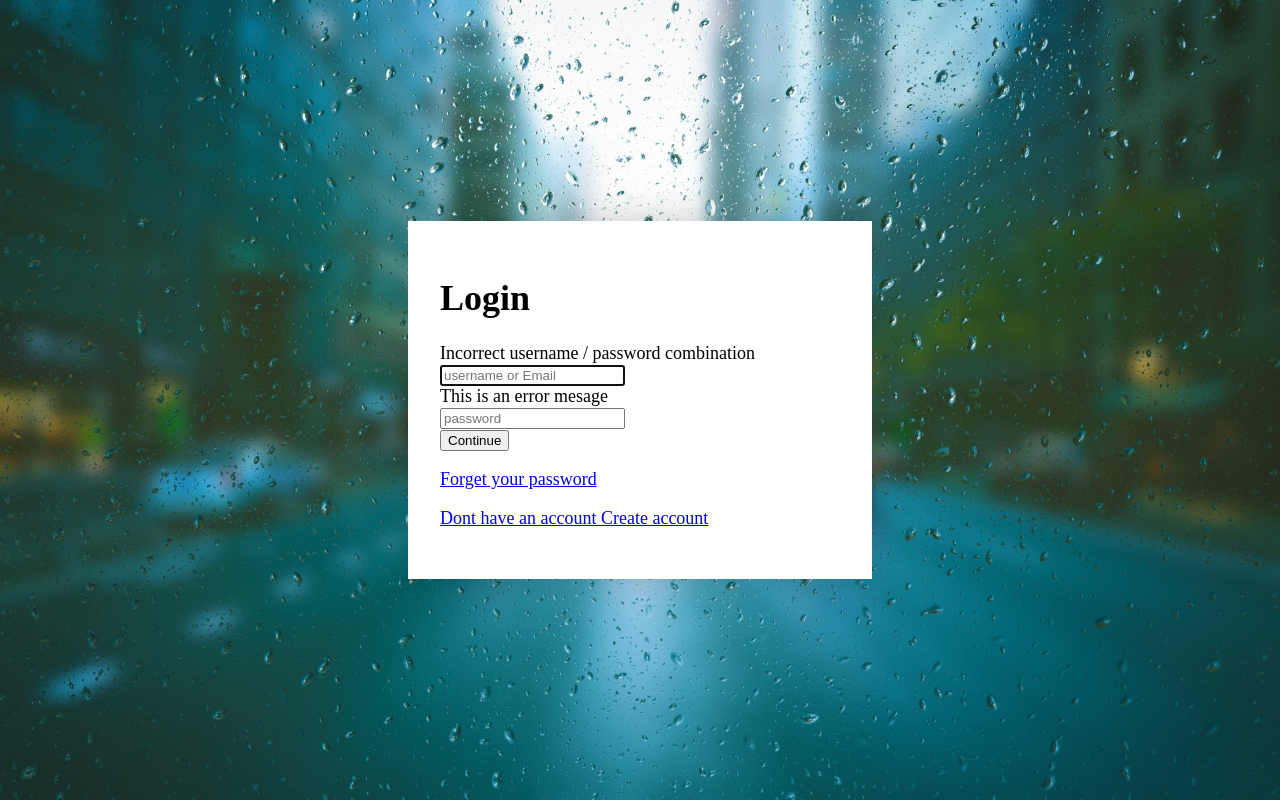
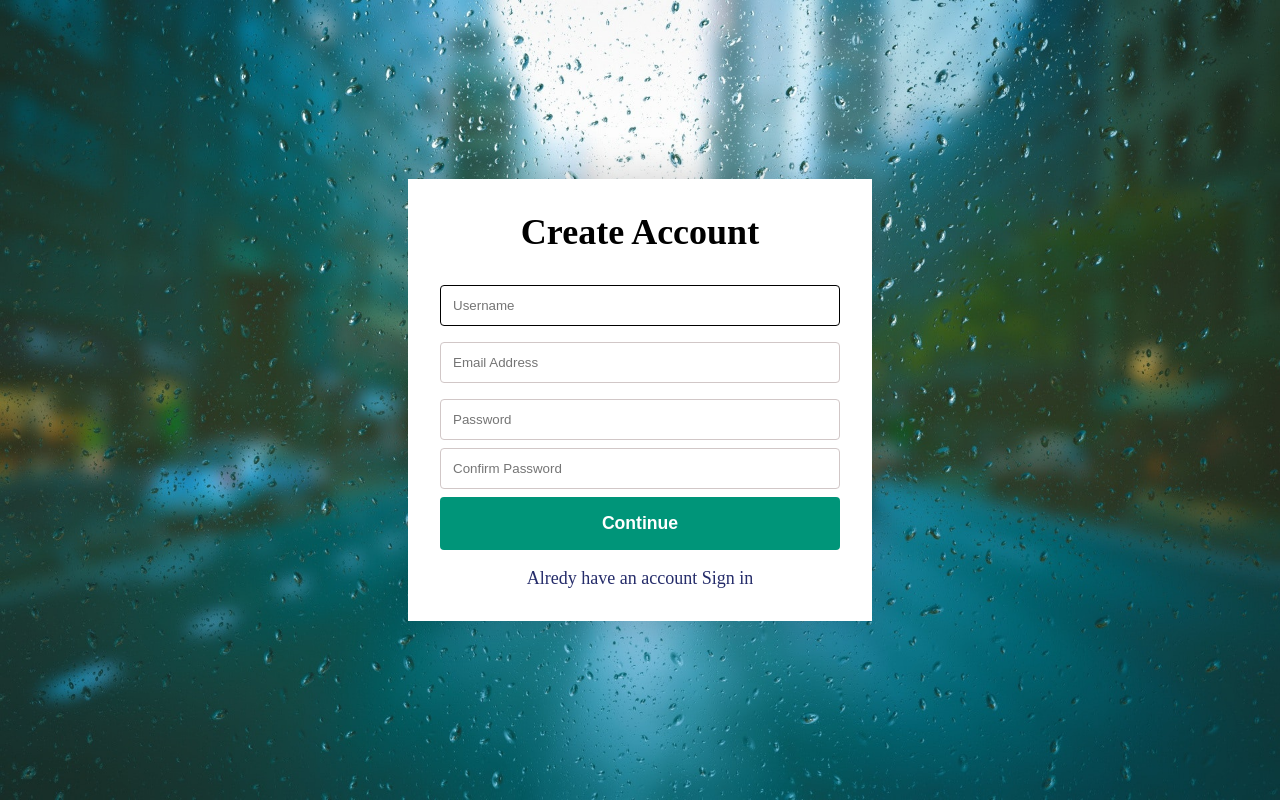
Before and after one commit to Dileepjatav/New_Js_project, a plain HTML site: page index.html in a window 1280 px wide. Drawn offline with Linux system fonts and the light colour scheme.

Commit message:
signup page

```diff
--- a/index.html
+++ b/index.html
@@ -6,23 +6,26 @@
     <meta name="viewport" content="width=device-width, initial-scale=1.0">
     <title>Login and Signup page</title>
     <link rel="stylesheet" href="./style.css">
+    <link rel="preconnect" href="https://fonts.googleapis.com">
+    <link rel="preconnect" href="https://fonts.gstatic.com" crossorigin>
+    <link href="https://fonts.googleapis.com/css2?family=Roboto:wght@400;500;700&display=swap" rel="stylesheet">
 </head>
 <body>
     <div class="container">
-        <form  class="form" id="login">
+        <form  class="form form--hidden" id="login">
             <h1 class="form__title">Login</h1>
-            <div class="form__message form__message_error">Incorrect username / password combination</div>
+            <div class="form__message form__message-error"></div>
 
-            <div class="form__input_group">
-                <input type="text" class="form__input" autofocus placeholder="username or Email">
-                <div class="form__input__error_message">This is an error mesage</div>
+            <div class="form__input-group">
+                <input type="text" class="form__input" autofocus placeholder="Username or Email">
+                <div class="form__input__error_message"></div>
 
 
             </div>
 
             <div class="form__input_group">
-                <input type="password" class="form__input" autofocus placeholder="password">
-                <div class="form__input__error_message"></div>
+                <input type="password" class="form__input" autofocus placeholder="Password">
+                <div class="form__input-error-message"></div>
 
 
             </div>
@@ -40,6 +43,47 @@
 
         </form>
 
+        <form  class="form " id="createAccount">
+            <h1 class="form__title">Create Account</h1>
+            <div class="form__message form__message-error"></div>
+
+            <div class="form__input-group">
+                <input type="text" class="form__input" autofocus placeholder="Username">
+                <div class="form__input__error_message"></div>
+
+
+            </div>
+            <div class="form__input-group">
+                <input type="text" class="form__input" autofocus placeholder="Email Address">
+                <div class="form__input__error_message"></div>
+
+
+            </div>
+
+            <div class="form__input_group">
+                <input type="password" class="form__input" autofocus placeholder="Password">
+                <div class="form__input-error-message"></div>
+
+
+            </div>
+            <div class="form__input_group">
+                <input type="password" class="form__input" autofocus placeholder="Confirm Password">
+                <div class="form__input-error-message"></div>
+
+
+            </div>
+            <button class="form__button" type="submit">Continue</button>
+
+
+            <p class="form__text">
+                <a  class="form__link" href="./" id="linklogin">Alredy have an account Sign in</a>
+            </p>
+
+
+
+
+        </form>
+
     </div>
 
 
--- a/style.css
+++ b/style.css
@@ -1,13 +1,12 @@
 
 
 body{
-    --colour-primary:#009579
-    --colour-primary-dark:#007f67
-    --colour-secondary:#252c6a
-    --colour-error:#cc3333
-    --colour-success:#4bb544
+    --color-primary:#009579;
+    --color-primary-dark:#007f67;
+    --color-secondary:#252c6a;
+    --color-error:#cc3333;
+    --color-success:#4bb544;
     --border-radius:4px;
-
     margin: 0;
     height: 100vh;
     display: flex;
@@ -29,3 +28,89 @@ body{
     background: #ffffff;
 
 }
+.container.form__input.form__button{
+    font-family: 'Roboto', sans-serif;
+}
+.form--hidden{
+    display: none;
+}
+
+.form >*:first-child{
+    margin-top: 0;
+}
+.form >*:last-child{
+    margin-bottom: 0;
+}
+.form__title{
+    margin-bottom: 2rem;
+    text-align: center;
+}
+
+.form__message{
+    text-align: center;
+    margin-bottom: 1rem;
+}
+
+.form__message--sucess{
+    color: var(--color--success);;
+}
+.form__message--error{
+    color: var(--color--error);;
+}
+.form__input-group{
+    margin-bottom: 1rem;
+
+}
+.form__input{
+    display: block;
+    width: 100%;
+    padding: 0.75rem;
+    box-sizing: border-box;
+    border-radius: var(--border-radius);
+    border: 1px solid rgb(209, 199, 199);
+    outline: none;
+    background: white ;
+    transition: background 0.2s, border-color 0.2s;
+}
+.form__input:focus{
+    border-color: var(--colour-primary);
+    background: #ffffff;
+}
+.form__input--error{
+    color: var(--color--error);
+    border-color: var(--color--error) ;
+
+}
+.form__input-error-message{
+    margin-top: 0.5rem;
+    font-size: 0.85rem;
+    color: var(--color--error);
+
+}
+.form__button{
+    width: 100%;
+    padding: 1rem 2rem;
+    font-weight: bold;
+    font-size: 1.1rem;
+    color: #ffffff;
+    border: none;
+    border-radius: var(--border-radius);
+    outline: none;
+    cursor: pointer;
+    background-color: var(--color-primary);
+}
+.form_buttob:hover{
+    background: var(--color-primary-dark) ;
+}
+
+.form__button:active{
+    transform: scale(0.98) ;
+}
+.form__text{
+    text-align: center;
+}
+.form__link{
+    color: var(--color-secondary);
+    text-decoration: none;
+    cursor: pointer;
+}
```
